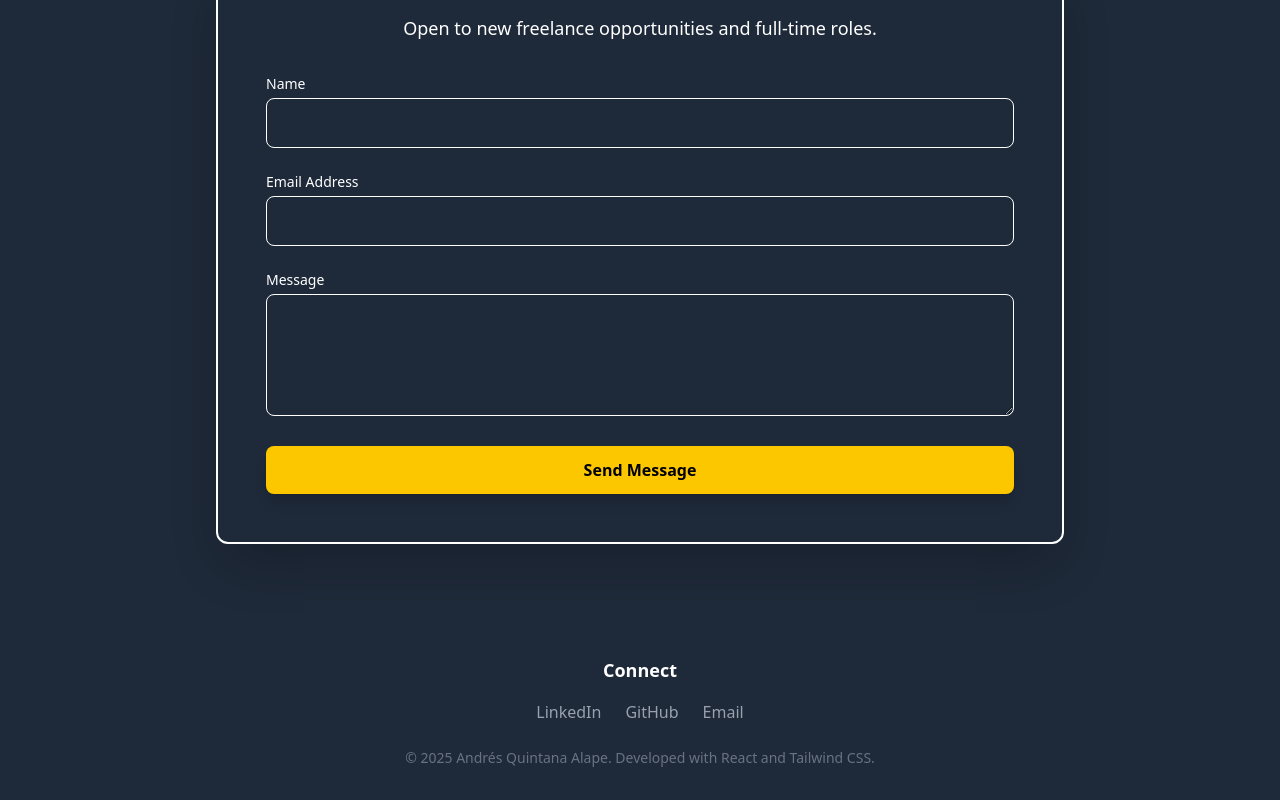
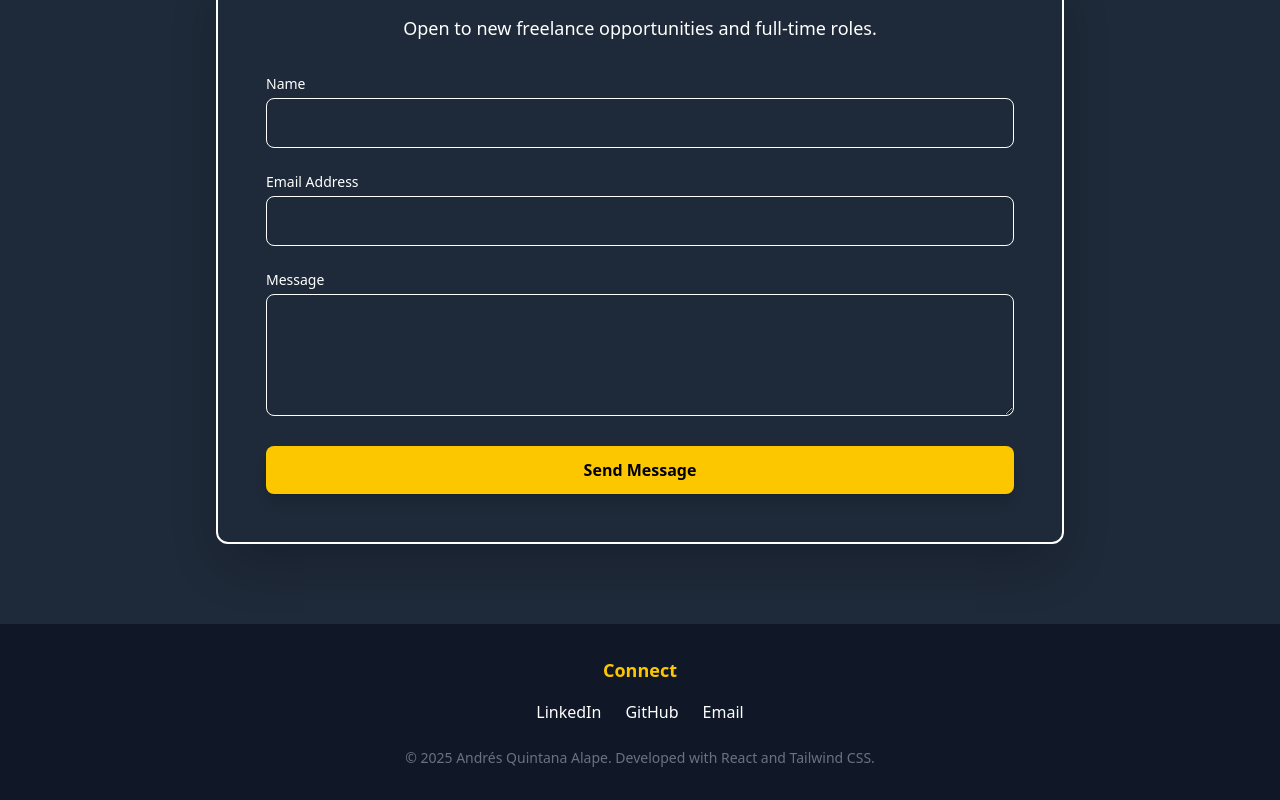
Before and after one commit to AndrxsQ/PersonalPortfolio, a React (Vite) app: page / in a window 1280 px wide. Shown: the part 2075-2875 px from the top of the page. Built offline with nearby package versions, Linux system fonts and the light colour scheme.

Commit message:
Changing Footer and links styles

```diff
--- a/src/components/Footer.jsx
+++ b/src/components/Footer.jsx
@@ -1,12 +1,12 @@
 const Footer = () => {
   return (
-    <footer className="bg-gray-800 text-white py-8">
+    <footer className="bg-gray-900 text-yellow-400 py-8">
       <div className="container mx-auto px-6 text-center">
         <p className="text-lg font-semibold mb-4">Connect</p>
         <div className="flex justify-center space-x-6 mb-6">
-          <a href="https://www.linkedin.com/in/andr%C3%A9s-quintana-b205592b4/" target="_blank" rel="noopener noreferrer" className="text-gray-400 hover:text-yellow-400 transition duration-300">LinkedIn</a>
-          <a href="https://github.com/AndrxsQ" target="_blank" rel="noopener noreferrer" className="text-gray-400 hover:text-yellow-400 transition duration-300">GitHub</a>
-          <a href="mailto:andresquintana2004@gmail.com" className="text-gray-400 hover:text-yellow-400 transition duration-300">Email</a>
+          <a href="https://www.linkedin.com/in/andr%C3%A9s-quintana-b205592b4/" target="_blank" rel="noopener noreferrer" className="text-white hover:text-yellow-400 transition duration-300">LinkedIn</a>
+          <a href="https://github.com/AndrxsQ" target="_blank" rel="noopener noreferrer" className="text-white hover:text-yellow-400 transition duration-300">GitHub</a>
+          <a href="mailto:andresquintana2004@gmail.com" className="text-white hover:text-yellow-400 transition duration-300">Email</a>
         </div>
         <p className="text-sm text-gray-500">
           © {new Date().getFullYear()} Andrés Quintana Alape. Developed with React and Tailwind CSS.
```
